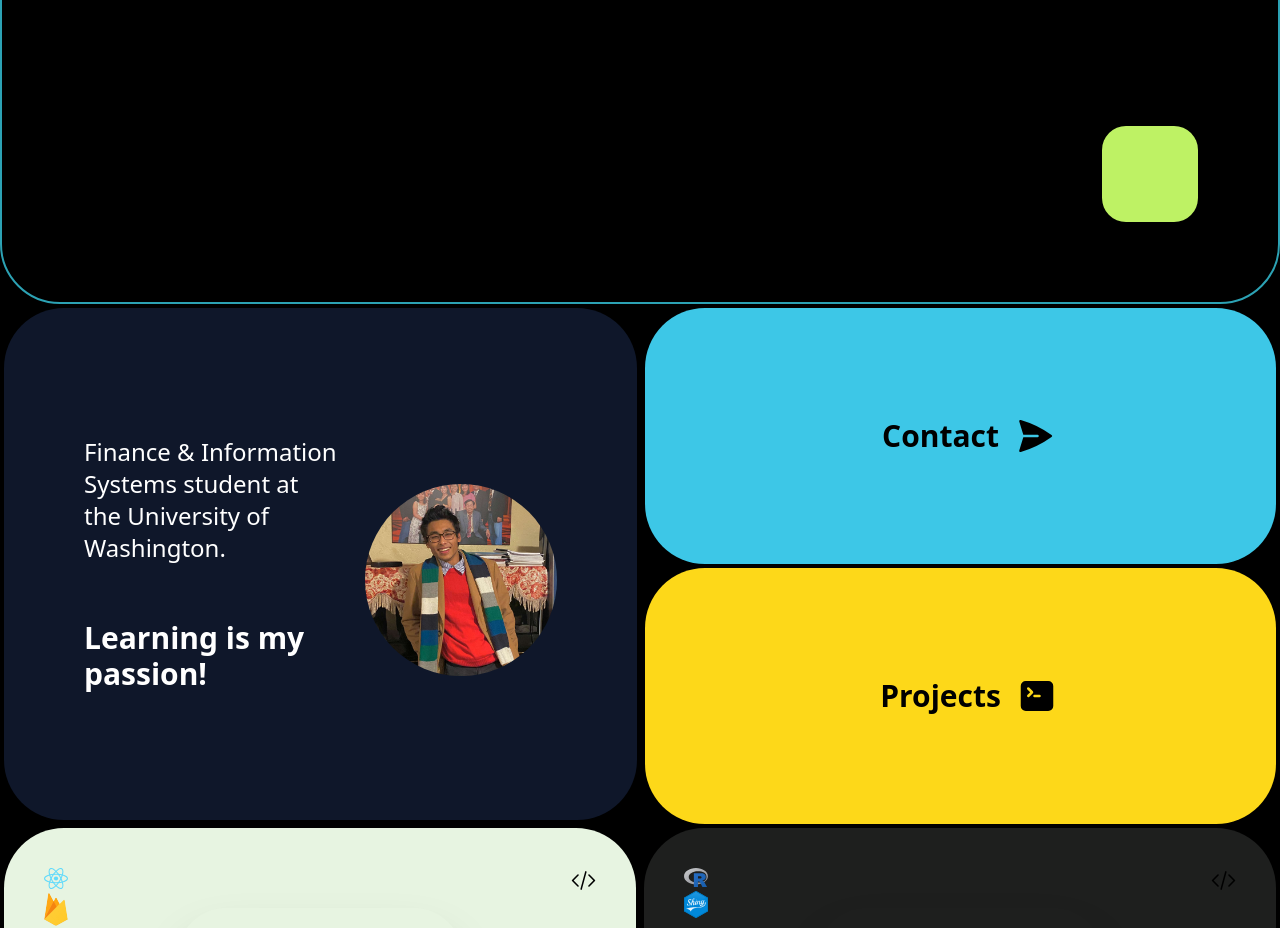
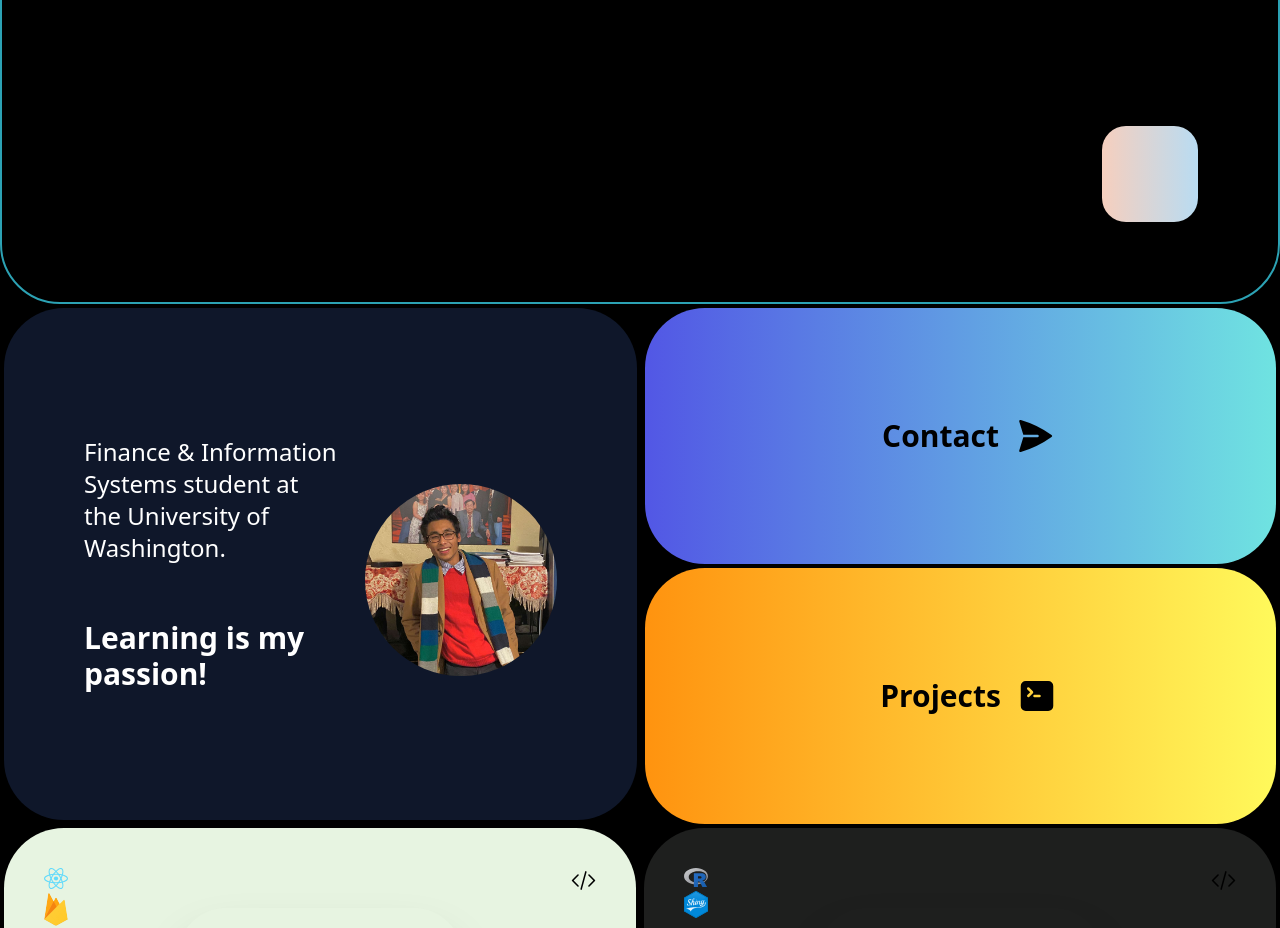
Before and after one commit to kimlong0/portfolio, a React (Vite) app: page / in a window 1280 px wide. Shown: the part 1140-2068 px from the top of the page. Built offline with nearby package versions, Linux system fonts and the light colour scheme; grey boxes are pictures that could not be loaded; a web font is replaced by a local one.

Commit message:
color experiments

```diff
--- a/src/components/About.jsx
+++ b/src/components/About.jsx
@@ -12,13 +12,13 @@ function About() {
             </div>
             <div className="flex flex-col h-128 basis-1/2 m-1 gap-1">
                 <a href="#Contact">
-                    <div className="flex flex-col md:flex-row justify-center items-center h-64 w-full bg-[#3DC7E7] rounded-5xl text-center hover:scale-95 hover:brightness-105 duration-500">
+                    <div className="flex flex-col md:flex-row justify-center items-center h-64 w-full bg-gradient-to-r from-[#5257e5] to-[#6fe3e1] rounded-5xl text-center hover:scale-95 hover:brightness-105 duration-500">
                         <h2 className="text-3xl font-semibold m-4">Contact</h2>
                         <PaperAirplaneIcon width='40'/>
                     </div>
                 </a>
                 <a href="#Projects">
-                    <div id="Projects" className="flex flex-col md:flex-row justify-center items-center h-64 w-full bg-[#FDD819] rounded-5xl text-center hover:scale-95 hover:brightness-105 duration-500">
+                    <div id="Projects" className="flex flex-col md:flex-row justify-center items-center h-64 w-full bg-gradient-to-r from-[#ff930f] to-[#fff95b] rounded-5xl text-center hover:scale-95 hover:brightness-105 duration-500">
                         <h2 className="text-3xl font-semibold m-4">Projects</h2>
                         <CommandLineIcon width='40'/>
                     </div>
--- a/src/components/Intro.jsx
+++ b/src/components/Intro.jsx
@@ -34,7 +34,7 @@ function Intro() {
         className="relative flex items-center h-screen bg-black rounded-5xl border-2 border-[#2ca2b4] truncate"
         ref={sectionRef}>
         <motion.div
-          className="absolute bottom-20 right-20 w-24 h-24 bg-lime-300 rounded-3xl"
+          className="absolute bottom-20 right-20 w-24 h-24 bg-gradient-to-r from-[#b9dcf2] to-[#f6cfbe] rounded-3xl"
           style={{ rotate }}/>
         <motion.h1 className="text-4xl md:text-6xl font-bold text-[#2ca2b4]" style={{ x }}>Explore With Me</motion.h1>
         {/* <motion.img src="images/icons/react.svg" width="24" alt="react" className="absolute top-64 left-56" /> */}
```
